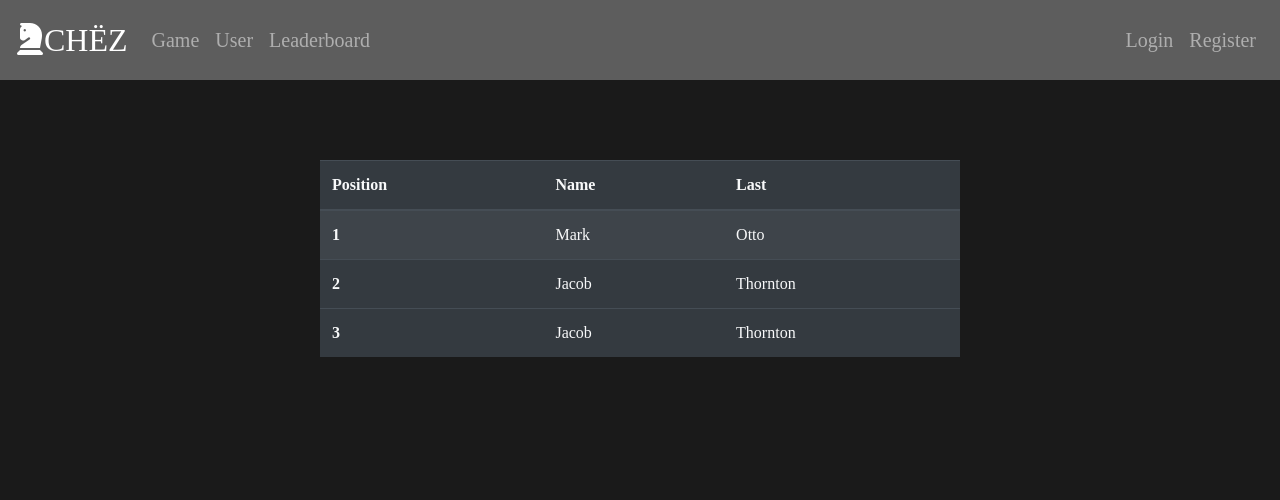
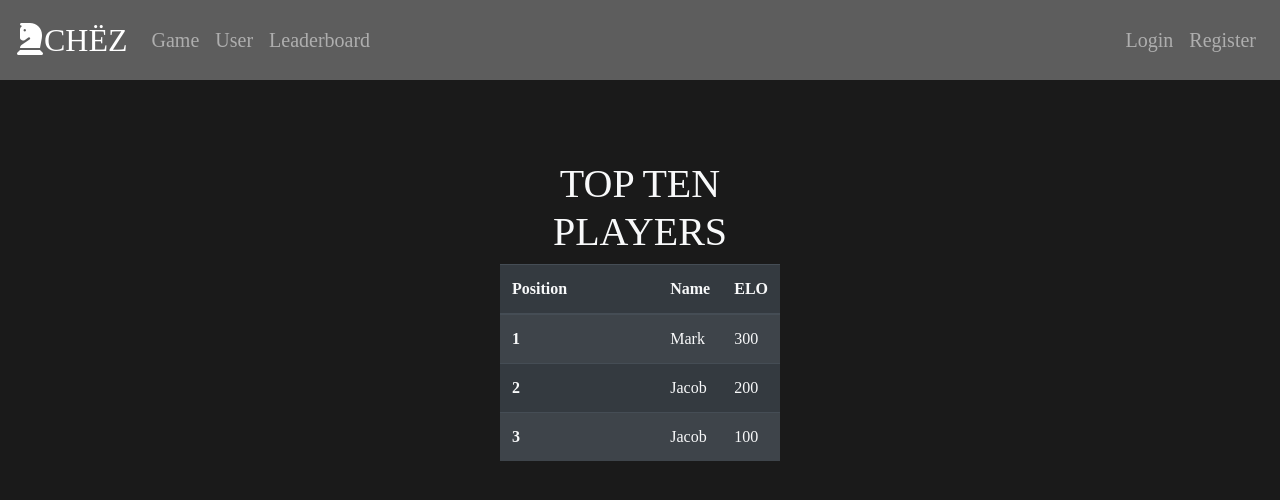
Before and after one commit to exfargo/Chess, an Angular app in the folder ChessFrontend/ChessFrontendEnd/: page /leaderboard in a window 1280 px wide. Shown: the top 500 px of the page. Built offline with nearby package versions, Linux system fonts and the light colour scheme.

Commit message:
přidání leaderboardu

```diff
--- a/ChessFrontend/ChessFrontendEnd/src/app/leaderboard/leaderboard.component.html
+++ b/ChessFrontend/ChessFrontendEnd/src/app/leaderboard/leaderboard.component.html
@@ -1,27 +1,29 @@
 <div>
+  <h1 class="text-light text-center">TOP TEN PLAYERS</h1>
   <table class="table table-dark table-striped text-light table-hover">
     <thead>
     <tr>
       <th scope="col">Position</th>
       <th scope="col">Name</th>
-      <th scope="col">Last</th>
+      <th scope="col">ELO</th>
     </tr>
     </thead>
     <tbody>
     <tr>
       <th scope="row">1</th>
       <td>Mark</td>
-      <td>Otto</td>
+      <td>300</td>
     </tr>
     <tr>
       <th scope="row">2</th>
       <td>Jacob</td>
-      <td>Thornton</td>
+      <td>200</td>
     </tr>
-    <th scope="row">3</th>
-    <td>Jacob</td>
-    <td>Thornton</td>
+    <tr>
+      <th scope="row">3</th>
+      <td>Jacob</td>
+      <td>100</td>
+    </tr>
     </tbody>
   </table>
-
 </div>
--- a/ChessFrontend/ChessFrontendEnd/src/app/leaderboard/leaderboard.component.scss
+++ b/ChessFrontend/ChessFrontendEnd/src/app/leaderboard/leaderboard.component.scss
@@ -1,5 +1,9 @@
 div{
   margin-top: 5rem;
-  margin-right: 20rem;
-  margin-left: 20rem;
+  margin-right: 500px;
+  margin-left: 500px;
 }
+
+th:first-child{
+  width: 200px;
+}
```
